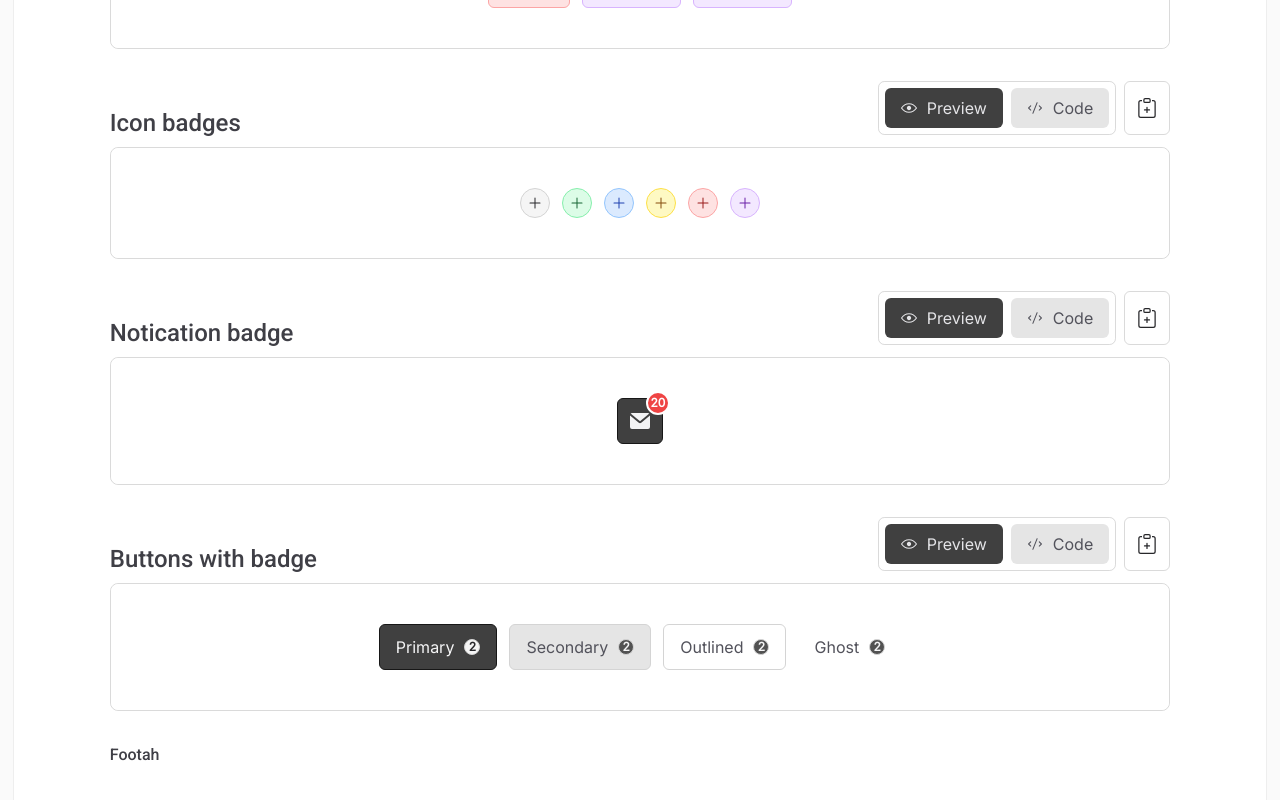
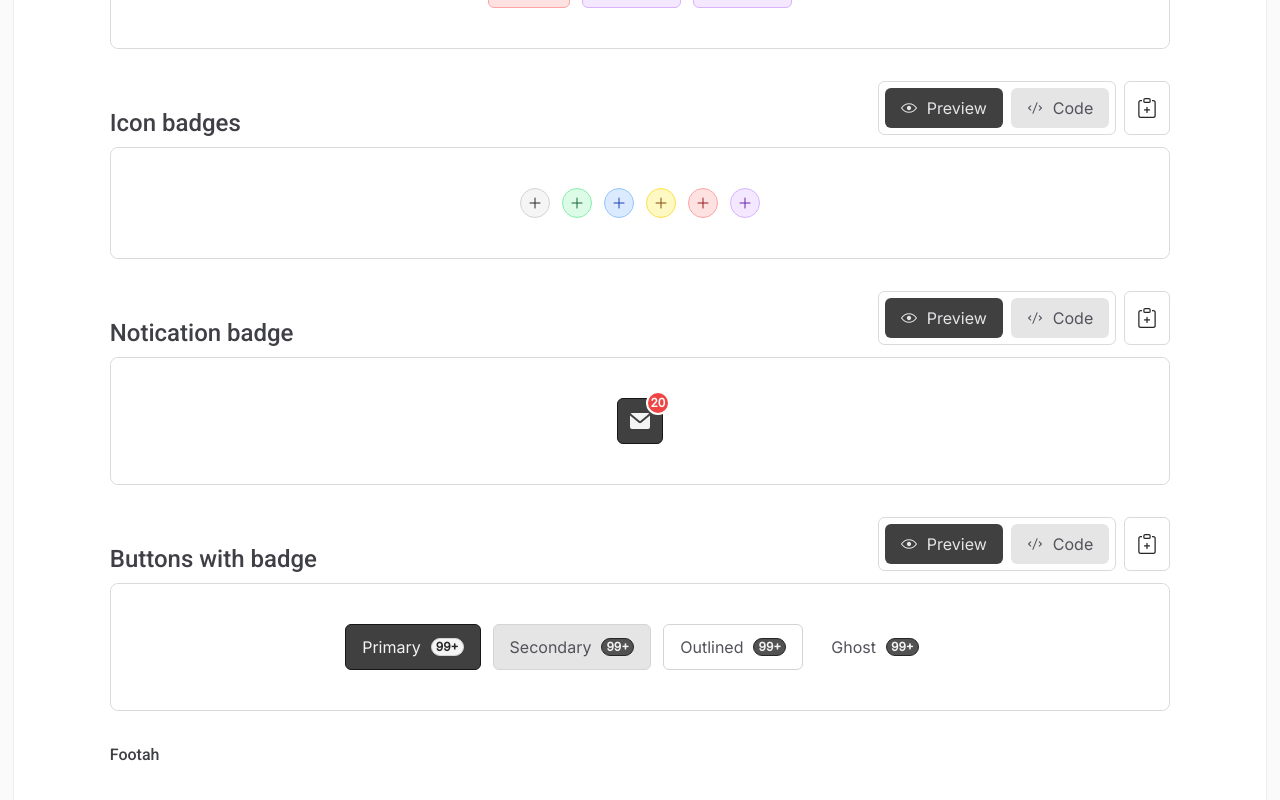
Before and after one commit to fwedwicc/fmUI, a React (Vite) app: page /components/badge in a window 1280 px wide. Shown: the part 908-1708 px from the top of the page. Built offline with nearby package versions, Linux system fonts and the light colour scheme.

Commit message:
Made minor changes in badges06 components

```diff
--- a/src/components/application-ui/elements/badges/Badges06.jsx
+++ b/src/components/application-ui/elements/badges/Badges06.jsx
@@ -9,22 +9,22 @@ const Badges06 = () => {
       {/* Primary */}
       <button className='px-4 py-2.5 inline-flex justify-center items-center gap-2.5 text-zinc-100 hover:bg-neutral-900/90 transition duration-300 ease-in-out bg-neutral-700 border border-neutral-900 font-medium rounded-md focus:border-none focus:ring-2 focus:ring-neutral-400'>
         Primary
-        <span className="inline-flex items-center justify-center rounded-full w-4 h-4 border border-neutral-300 bg-neutral-100 text-xs text-zinc-800 font-semibold">2</span>
+        <span className="inline-flex items-center rounded-full px-1 border border-neutral-300 bg-neutral-100 text-xs text-zinc-800 font-semibold">99+</span>
       </button>
       {/* Secondary */}
       <button className='px-4 py-2.5 inline-flex justify-center items-center gap-2.5 transition duration-300 ease-in-out text-zinc-600 bg-neutral-200 border border-neutral-300 hover:bg-neutral-400/40 font-medium rounded-md focus:border-none focus:ring-2 focus:ring-neutral-400/70'>
         Secondary
-        <span className="inline-flex items-center justify-center rounded-full w-4 h-4 border border-neutral-300 bg-neutral-600 text-xs text-zinc-100 font-semibold">2</span>
+        <span className="inline-flex items-center rounded-full px-1 border border-neutral-800 bg-neutral-600 text-xs text-zinc-100 font-semibold">99+</span>
       </button>
       {/* Outlined */}
       <button className='px-4 py-2.5 inline-flex justify-center items-center gap-2.5 transition duration-300 ease-in-out text-zinc-600 border border-neutral-300 hover:bg-neutral-200/40 font-medium rounded-md focus:border-none focus:ring-2 focus:ring-neutral-400/70'>
         Outlined
-        <span className="inline-flex items-center justify-center rounded-full w-4 h-4 border border-neutral-300 bg-neutral-600 text-xs text-zinc-100 font-semibold">2</span>
+        <span className="inline-flex items-center rounded-full px-1 border border-neutral-800 bg-neutral-600 text-xs text-zinc-100 font-semibold">99+</span>
       </button>
       {/* Ghost */}
       <button className='px-4 py-2.5 inline-flex justify-center items-center gap-2.5 transition duration-300 ease-in-out text-zinc-600 hover:bg-neutral-200/40 font-medium rounded-md focus:border-none focus:ring-2 focus:ring-neutral-200/70'>
         Ghost
-        <span className="inline-flex items-center justify-center rounded-full w-4 h-4 border border-neutral-300 bg-neutral-600 text-xs text-zinc-100 font-semibold">2</span>
+        <span className="inline-flex items-center rounded-full px-1 border border-neutral-800 bg-neutral-600 text-xs text-zinc-100 font-semibold">99+</span>
       </button>
     </div>
   )
```
